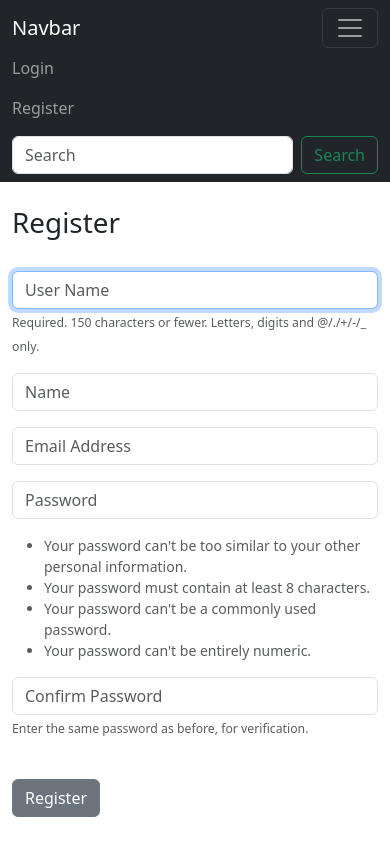
After one commit to Anirudh-018/django_project, a Django app: page /register/ in a window 390 px wide, after a click that opens the changed part. The commit adds this page. Run offline with Django 4.2, Linux system fonts and the light colour scheme; tables that the repository leaves empty hold one stand-in row (values such as "Sample post").

Commit message:
complated the register function and added to db also

```diff
--- /dev/null
+++ b/jobapp/forms.py
@@ -0,0 +1,43 @@
+from django.contrib.auth.forms import UserCreationForm
+from django.contrib.auth.models import User
+from django import forms
+
+class SignUpForm(UserCreationForm):
+	email = forms.EmailField(label="", widget=forms.TextInput(attrs={'class':'form-control', 'placeholder':'Email Address'}))
+	name = forms.CharField(label="", max_length=100, widget=forms.TextInput(attrs={'class':'form-control', 'placeholder':'Name'}))
+
+	class Meta:
+		model = User
+		fields = ('username', 'name', 'email', 'password1', 'password2')
+
+
+	def __init__(self, *args, **kwargs):
+		super(SignUpForm, self).__init__(*args, **kwargs)
+
+		self.fields['username'].widget.attrs['class'] = 'form-control'
+		self.fields['username'].widget.attrs['placeholder'] = 'User Name'
+		self.fields['username'].label = ''
+		self.fields['username'].help_text = '<span class="form-text text-muted"><small>Required. 150 characters or fewer. Letters, digits and @/./+/-/_ only.</small></span>'
+
+		self.fields['password1'].widget.attrs['class'] = 'form-control'
+		self.fields['password1'].widget.attrs['placeholder'] = 'Password'
+		self.fields['password1'].label = ''
+		self.fields['password1'].help_text = '<ul class="form-text text-muted small"><li>Your password can\'t be too similar to your other personal information.</li><li>Your password must contain at least 8 characters.</li><li>Your password can\'t be a commonly used password.</li><li>Your password can\'t be entirely numeric.</li></ul>'
+
+		self.fields['password2'].widget.attrs['class'] = 'form-control'
+		self.fields['password2'].widget.attrs['placeholder'] = 'Confirm Password'
+		self.fields['password2'].label = ''
+		self.fields['password2'].help_text = '<span class="form-text text-muted"><small>Enter the same password as before, for verification.</small></span>'
+
+
+
+
+# Create Add Record Form
+# class AddRecordForm(forms.ModelForm):
+# 	name = forms.CharField(required=True, widget=forms.widgets.TextInput(attrs={"placeholder":"First Name", "class":"form-control"}), label="")
+# 	email = forms.CharField(required=True, widget=forms.widgets.TextInput(attrs={"placeholder":"Email", "class":"form-control"}), label="")
+# 	phone = forms.CharField(required=True, widget=forms.widgets.TextInput(attrs={"placeholder":"Phone", "class":"form-control"}), label="")
+
+# 	class Meta:
+# 		model = Record
+# 		exclude = ("user",)
--- a/jobapp/templates/home.html
+++ b/jobapp/templates/home.html
@@ -6,7 +6,6 @@
     {% else %}
     <h1>login</h1>
     <form method="POST" action="{% url 'home' %}">
-        <form>
         {% csrf_token %}
         <div class="mb-3">
             <label>username</label>
@@ -18,7 +17,6 @@
         </div>
         <br>
         <button type="submit" class="btn btn-primary">Login</button>
-        </form>
     </form>
 </div>
 {% endif %}
--- a/jobapp/templates/navbar.html
+++ b/jobapp/templates/navbar.html
@@ -14,6 +14,9 @@
           <li class="nav-item">
             <a class="nav-link" href="{% url "home" %}">Login</a>
           </li>
+          <li class="nav-item">
+            <a class="nav-link" href="{% url "register" %}">Register</a>
+          </li>
           {% endif %}
         </ul>
         <form class="d-flex" role="search">
--- /dev/null
+++ b/jobapp/templates/register.html
@@ -0,0 +1,26 @@
+{% extends "base.html" %}
+{% block content %}
+<div class='col-md-6 offset-md-3'>
+    <h1>Register</h1>
+    <br>
+    <form method='POST' action="">
+        {% csrf_token %}
+        {% if form.errors %}
+			<div class="alert alert-warning alert-dismissible fade show" role="alert">
+			  Your Form Has Errors
+			  {% for field in form %}
+			  	{% if field.errors %}
+			  		{{ field.errors }}
+			  	{% endif %}
+			  {% endfor %}
+			  <button type="button" class="btn-close" data-bs-dismiss="alert" aria-label="Close"></button>
+			</div>
+		{% endif %}
+	    {{ form.as_p }}
+        <br>
+        <button type='submit' class='btn btn-secondary'>
+            Register
+        </button>
+    </form>
+</div>
+{% endblock %}
--- a/jobapp/urls.py
+++ b/jobapp/urls.py
@@ -3,5 +3,6 @@ from . import views
 urlpatterns=[
     path('',views.home,name='home'),
     # path('login/',views.login_users,name='login'),
-    path('logout/',views.logout_users,name='logout')
+    path('logout/',views.logout_users,name='logout'),
+    path('register/',views.register_user,name='register')
 ]
--- a/jobapp/views.py
+++ b/jobapp/views.py
@@ -1,6 +1,7 @@
 from django.shortcuts import render,redirect
 from django.contrib.auth import authenticate,login,logout
 from django.contrib import messages
+from .forms import SignUpForm
 # Create your views here.
 def home(request):
     if request.method =='POST':
@@ -17,9 +18,25 @@ def home(request):
             return redirect('home')
     else:
         return render(request,'home.html',{})
-def login_users(request):
-    pass
 def logout_users(request):
     logout(request)
     messages.success(request,"Logged out")
     return redirect('home')
+
+def register_user(request):
+	if request.method == 'POST':
+		form = SignUpForm(request.POST)
+		if form.is_valid():
+			form.save()
+			# Authenticate and login
+			username = form.cleaned_data['username']
+			password = form.cleaned_data['password1']
+			user = authenticate(username=username, password=password)
+			login(request, user)
+			messages.success(request, "You Have Successfully Registered! Welcome!")
+			return redirect('home')
+	else:
+		form = SignUpForm()
+		return render(request, 'register.html', {'form':form})
+
+	return render(request, 'register.html', {'form':form})
```
